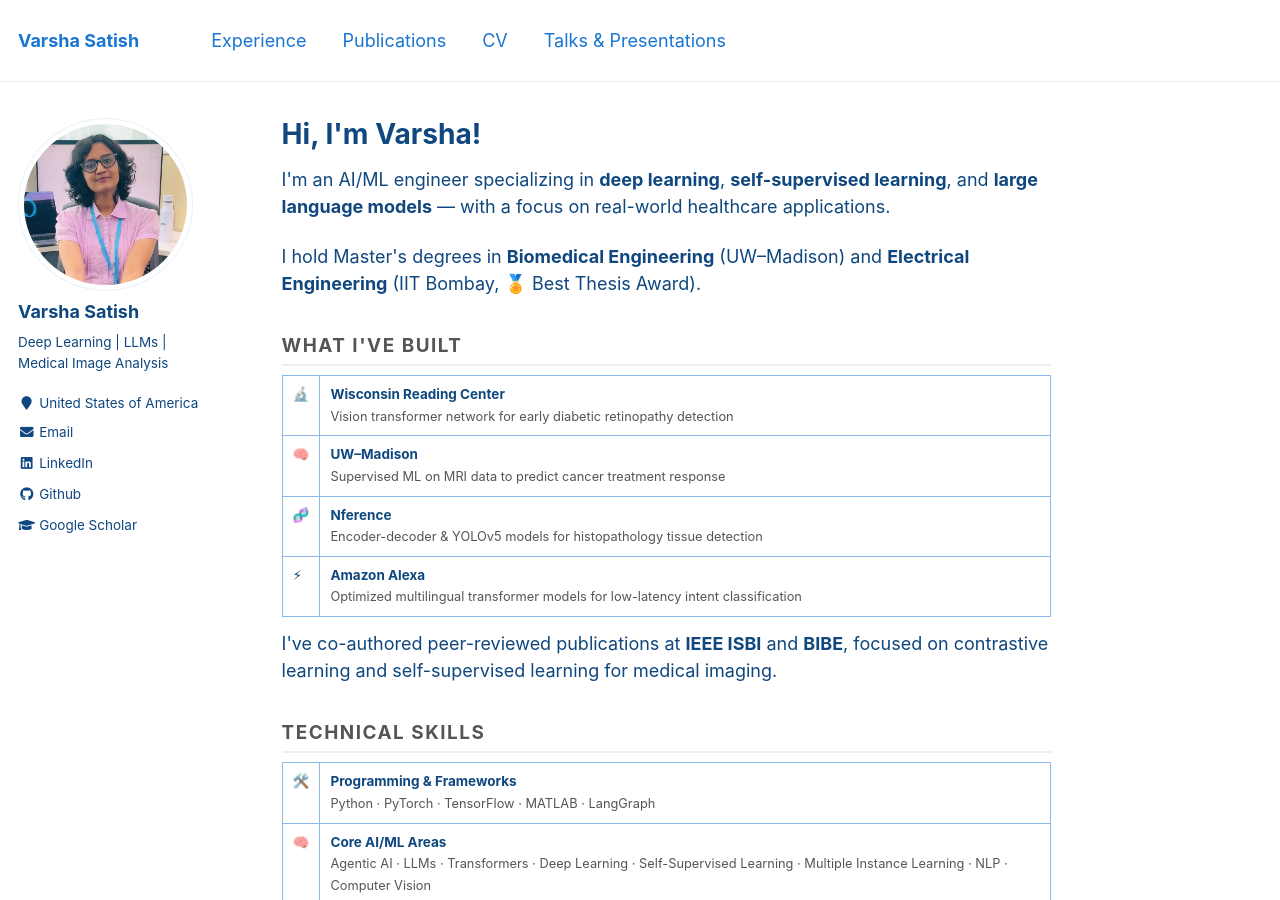
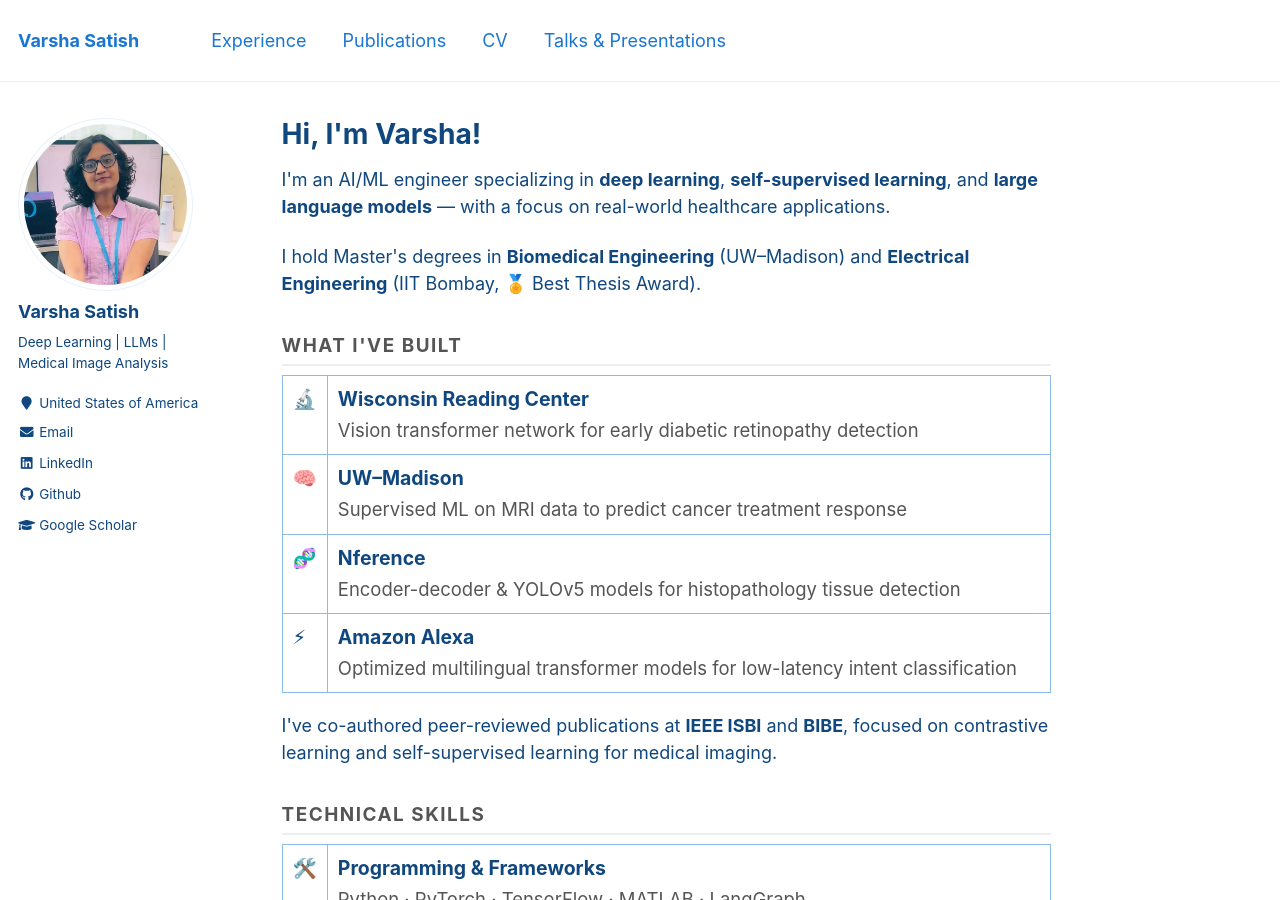
Before and after one commit to VarshaSatish/VarshaSatish.github.io, a Jekyll site: the page built from _pages/about.md, in a window 1280 px wide and 900 px high. Built offline with Jekyll 4.4.1, drawn with Linux system fonts in a browser that asks for light colours.

Commit message:
Increase about page table font sizes

```diff
--- a/_pages/about.md
+++ b/_pages/about.md
@@ -27,33 +27,33 @@ I have co-authored peer-reviewed publications in IEEE biomedical imaging confere
 
 <h2 style="font-size:1.05em;font-weight:700;text-transform:uppercase;letter-spacing:0.08em;color:#555;border-bottom:2px solid #eee;padding-bottom:6px;margin-top:2em;">What I've Built</h2>
 
-<table>
+<table style="font-size:1.08em;line-height:1.6;">
   <tr>
     <td style="font-size:1.4em;padding:8px 10px;vertical-align:top;width:2em;">🔬</td>
     <td style="padding:8px 10px;vertical-align:top;">
       <strong>Wisconsin Reading Center</strong><br>
-      <span style="color:#555;font-size:0.95em;">Vision transformer network for early diabetic retinopathy detection</span>
+      <span style="color:#555;font-size:1em;">Vision transformer network for early diabetic retinopathy detection</span>
     </td>
   </tr>
   <tr>
     <td style="font-size:1.4em;padding:8px 10px;vertical-align:top;">🧠</td>
     <td style="padding:8px 10px;vertical-align:top;">
       <strong>UW–Madison</strong><br>
-      <span style="color:#555;font-size:0.95em;">Supervised ML on MRI data to predict cancer treatment response</span>
+      <span style="color:#555;font-size:1em;">Supervised ML on MRI data to predict cancer treatment response</span>
     </td>
   </tr>
   <tr>
     <td style="font-size:1.4em;padding:8px 10px;vertical-align:top;">🧬</td>
     <td style="padding:8px 10px;vertical-align:top;">
       <strong>Nference</strong><br>
-      <span style="color:#555;font-size:0.95em;">Encoder-decoder &amp; YOLOv5 models for histopathology tissue detection</span>
+      <span style="color:#555;font-size:1em;">Encoder-decoder &amp; YOLOv5 models for histopathology tissue detection</span>
     </td>
   </tr>
   <tr>
     <td style="font-size:1.4em;padding:8px 10px;vertical-align:top;">⚡</td>
     <td style="padding:8px 10px;vertical-align:top;">
       <strong>Amazon Alexa</strong><br>
-      <span style="color:#555;font-size:0.95em;">Optimized multilingual transformer models for low-latency intent classification</span>
+      <span style="color:#555;font-size:1em;">Optimized multilingual transformer models for low-latency intent classification</span>
     </td>
   </tr>
 </table>
@@ -77,31 +77,31 @@ I have co-authored peer-reviewed publications in IEEE biomedical imaging confere
 
 <h2 style="font-size:1.05em;font-weight:700;text-transform:uppercase;letter-spacing:0.08em;color:#555;border-bottom:2px solid #eee;padding-bottom:6px;margin-top:2em;">Technical Skills</h2>
 
-<table>
+<table style="font-size:1.08em;line-height:1.6;">
   <tr>
     <td style="padding:8px 10px;vertical-align:top;width:2em;font-size:1.3em;">🛠️</td>
     <td style="padding:8px 10px;vertical-align:top;">
       <strong>Programming &amp; Frameworks</strong><br>
-      <span style="color:#555;font-size:0.95em;">Python · PyTorch · TensorFlow · MATLAB · LangGraph</span>
+      <span style="color:#555;font-size:1em;">Python · PyTorch · TensorFlow · MATLAB · LangGraph</span>
     </td>
   </tr>
   <tr>
     <td style="padding:8px 10px;vertical-align:top;font-size:1.3em;">🧠</td>
     <td style="padding:8px 10px;vertical-align:top;">
       <strong>Core AI/ML Areas</strong><br>
-      <span style="color:#555;font-size:0.95em;"> Agentic AI · LLMs · Transformers · Deep Learning · Self-Supervised Learning · Multiple Instance Learning · NLP · Computer Vision </span>
+      <span style="color:#555;font-size:1em;"> Agentic AI · LLMs · Transformers · Deep Learning · Self-Supervised Learning · Multiple Instance Learning · NLP · Computer Vision </span>
     </td>
   </tr>
   <tr>
     <td style="padding:8px 10px;vertical-align:top;font-size:1.3em;">🏥</td>
     <td style="padding:8px 10px;vertical-align:top;">
       <strong>Domains</strong><br>
-      <span style="color:#555;font-size:0.95em;">Healthcare AI · Precision Medicine · Medical Image Analysis</span>
+      <span style="color:#555;font-size:1em;">Healthcare AI · Precision Medicine · Medical Image Analysis</span>
     </td>
   </tr>
 </table>
 
-<!-- <div style='text-align: justify;'> I’m passionate about building scalable ML systems that drive real-world impact and am actively seeking Applied Science / AIML Engineer roles to contribute to fast-paced teams focused on deploying end-to-end AI solutions.
+<!-- <div style='text-align: justify;'> I’m passionate about building scalable ML systems that drive real-world impact and am actively seeking Applied Science / AIML Engineer roles to contribute my expertise in AI and healthcare innovation.
 <p>  </p> -->
 📌 <strong>Actively seeking Applied Science / AI-ML Engineer roles.</strong>
   <a href="mailto:varshasatish14@gmail.com" style="margin-left:6px;color:#494e52;font-weight:600;">Let's connect →</a>
```
